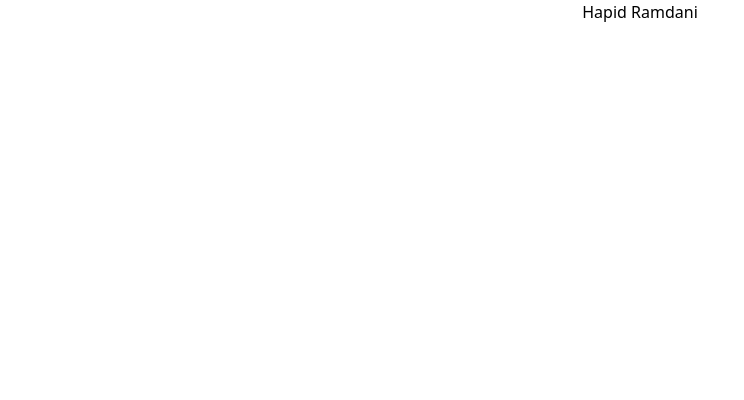
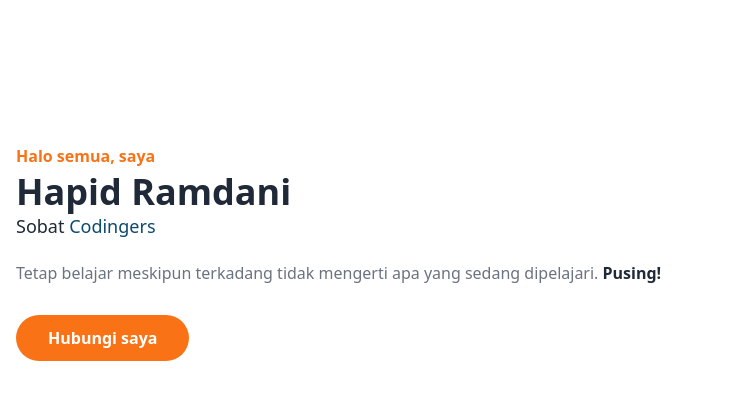
Before and after one commit to hpdrr/portfolio, a plain HTML site: page src/index.html in a window 1280 px wide. Shown: the whole page, without its empty margins (0-744 px from the left). Drawn offline with Linux system fonts and the light colour scheme.

Commit message:
Membuat elemen hero section sebelah kiri(introduction)

```diff
--- a/src/index.html
+++ b/src/index.html
@@ -8,8 +8,33 @@
     <link rel="stylesheet" href="../dist/output.css" />
   </head>
   <body>
-    <div>
-      <h1 class="text-center">Hapid Ramdani</h1>
-    </div>
+    <!-- ============ HERO SECTION START =========== -->
+    <section id="home" class="pt-36">
+      <div class="container">
+        <div class="flex flex-wrap">
+          <div class="w-full self-center px-4">
+            <h1 class="text-base font-semibold text-primary">
+              Halo semua, saya
+              <span class="block font-bold text-4xl text-dark mt-1"
+                >Hapid Ramdani</span
+              >
+            </h1>
+            <h2 class="font-medium mb-5 text-dark text-lg">
+              Sobat <span class="text-sky">Codingers</span>
+            </h2>
+            <p class="font-medium text-gray-500 mb-10 leading-relaxed">
+              Tetap belajar meskipun terkadang tidak mengerti apa yang sedang
+              dipelajari. <span class="text-dark font-bold">Pusing!</span>
+            </p>
+            <a
+              href="#"
+              class="text-base font-semibold text-white bg-primary px-8 py-3 rounded-full hover:bg-orange-600 hover:shadow-md transition duration-300 ease-in-out"
+              >Hubungi saya</a
+            >
+          </div>
+        </div>
+      </div>
+    </section>
+    <!-- ============ HERO SECTION END =========== -->
   </body>
 </html>
--- a/tailwind.config.js
+++ b/tailwind.config.js
@@ -2,7 +2,13 @@
 module.exports = {
   content: ["./src/**/*.{html,js}"],
   theme: {
-    extend: {},
+    extend: {
+      colors: {
+        primary: "#f97316",
+        dark: "#1f2937",
+        sky: "#0c4a6e",
+      },
+    },
   },
   plugins: [],
 };
```
Also changed, not shown: dist/output.css.
